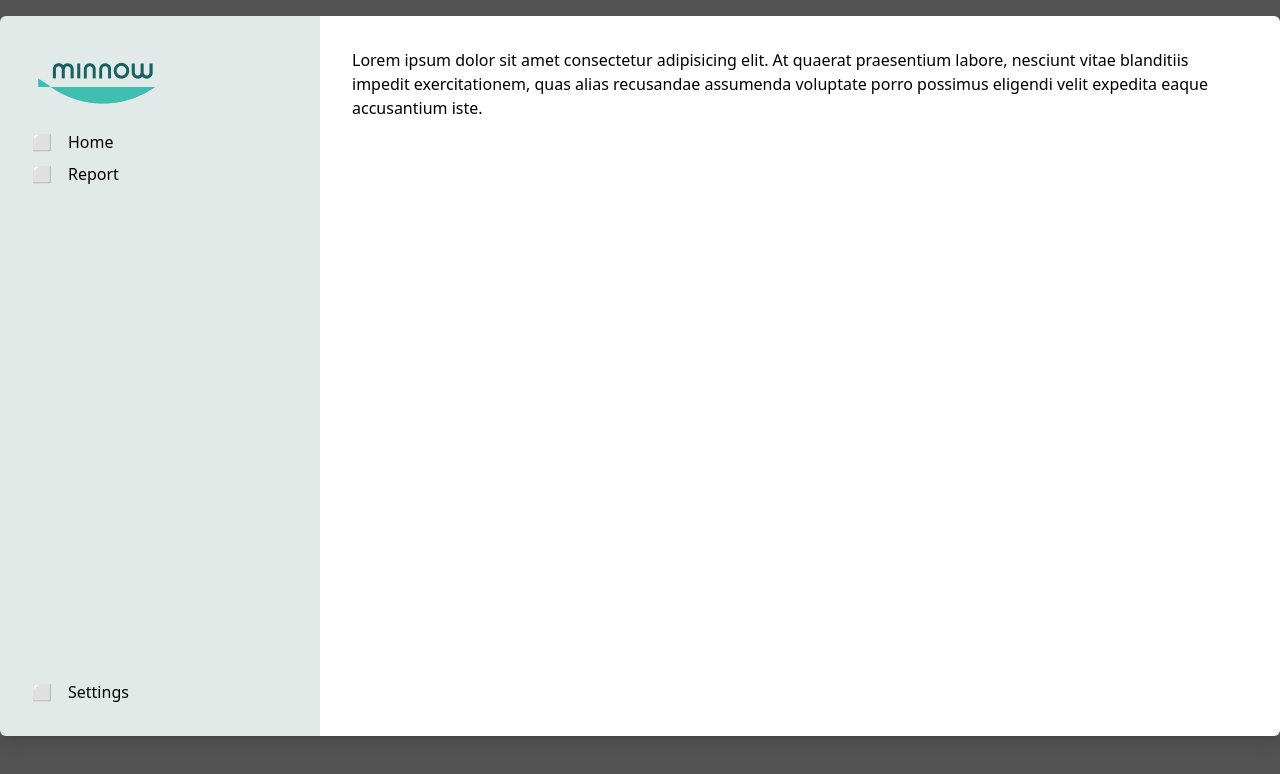
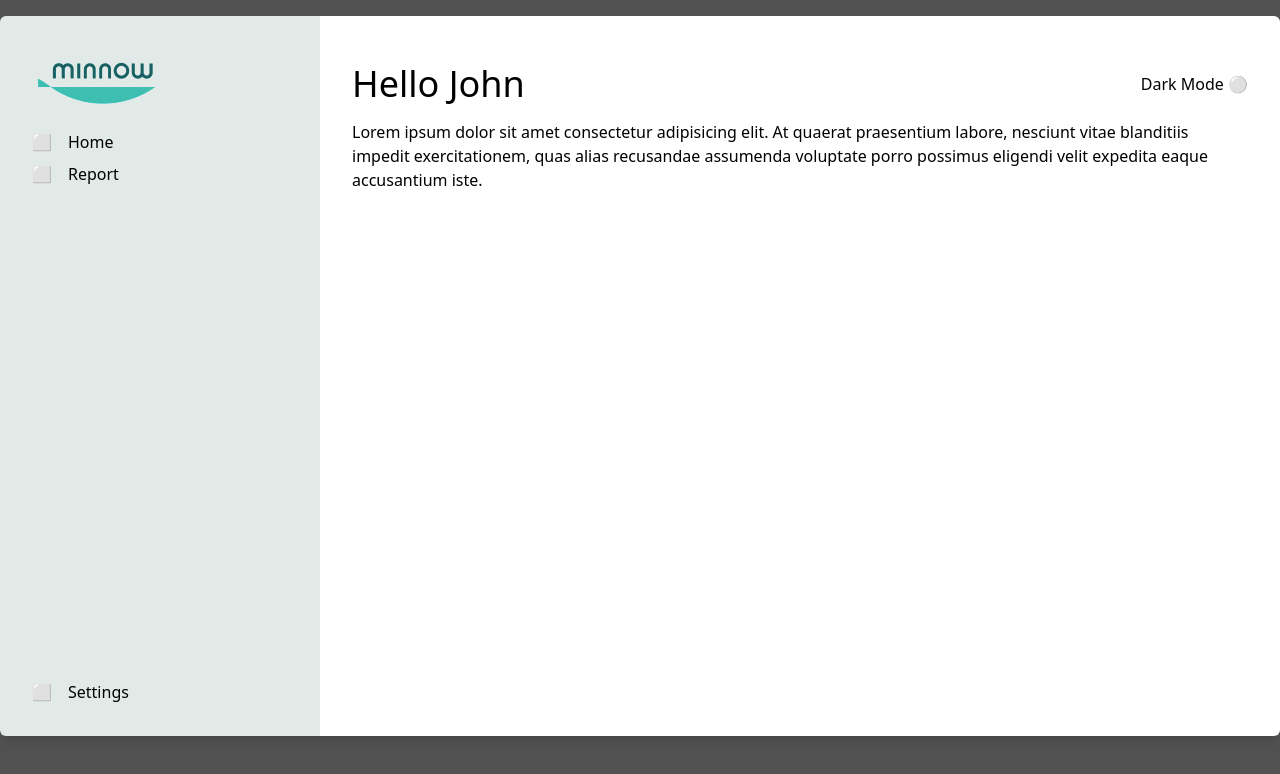
Before and after one commit to Foorasteroo/dashboard-sample, a Next.js app: page /home in a window 1280 px wide. Shown: the top 774 px of the page. Built offline with nearby package versions, Linux system fonts and the light colour scheme.

Commit message:
Added header component

```diff
--- /dev/null
+++ b/src/components/header/header.tsx
@@ -0,0 +1,28 @@
+import { ChangeEventHandler, useState } from "react";
+import styled from "@emotion/styled";
+
+export default function Header() {
+  const [darkModeEnabled, setDarkModeEnabled] = useState(false);
+
+  const onChange: ChangeEventHandler<HTMLInputElement> = (e) => {
+    setDarkModeEnabled(e.target.checked);
+  };
+
+  return (
+    <header className="flex flex-row justify-between items-center py-4">
+      <h1 className="text-4xl">Hello John</h1>
+      <div>
+        <label htmlFor="darkModeEnabled">
+          Dark Mode {darkModeEnabled ? "🟢 " : "⚪️"}
+          <input
+            className="hidden"
+            type="checkbox"
+            name="darkModeEnabled"
+            id="darkModeEnabled"
+            onChange={onChange}
+          />
+        </label>
+      </div>
+    </header>
+  );
+}
--- /dev/null
+++ b/src/components/header/index.ts
@@ -0,0 +1 @@
+export { default } from "./header";
--- a/src/layouts/dashboard.tsx
+++ b/src/layouts/dashboard.tsx
@@ -1,6 +1,7 @@
 import { FC } from "react";
 import styled from "@emotion/styled";
 import Navbar from "@/components/navbar";
+import Header from "@/components/header";
 
 const Sidebar = styled.div`
   background-color: #e2eae8;
@@ -12,12 +13,13 @@ const MainContainer = styled.div`
 
 export const Dashboard: FC = ({ children }) => {
   return (
-    <div className="container mx-auto my-4 shadow-lg">
+    <div className="container mx-auto my-4 shadow-lg font-sans">
       <div className="flex flex-cols-2 ">
         <Sidebar className="w-1/4 rounded-l-md">
           <Navbar />
         </Sidebar>
         <MainContainer className="w-3/4 p-8 rounded-r-md">
+          <Header />
           <main>{children}</main>
         </MainContainer>
       </div>
```
